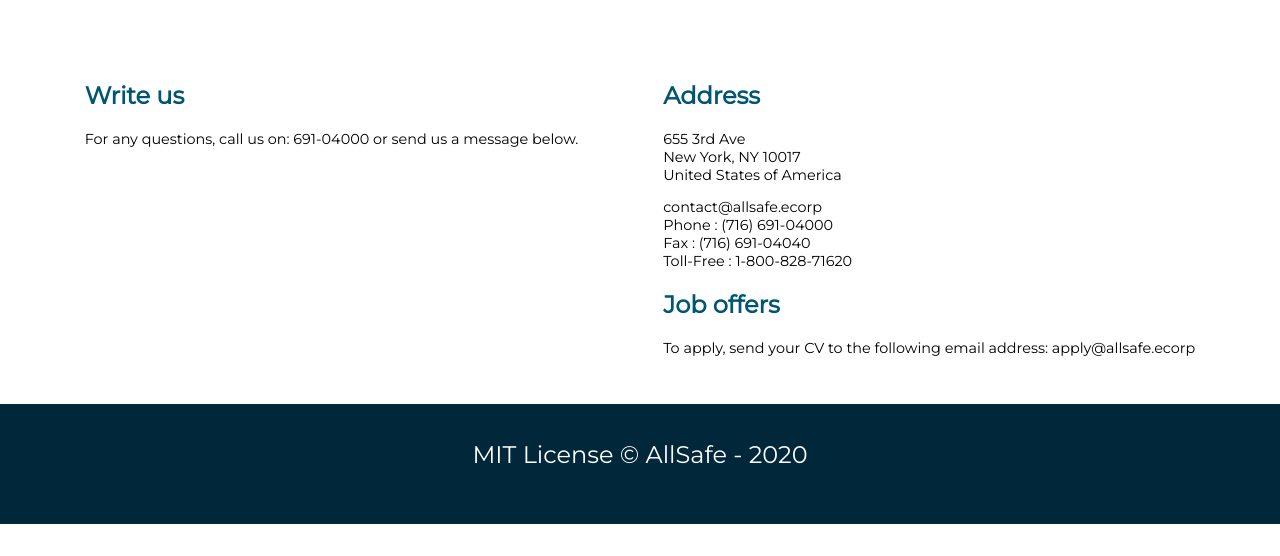
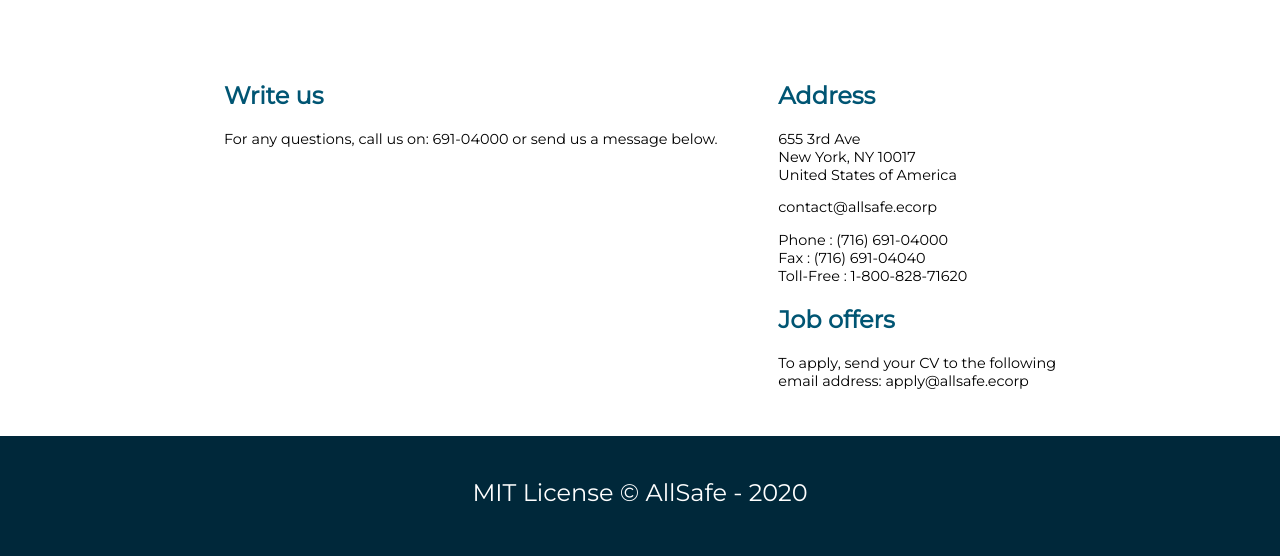
Before and after one commit to kleborgn/allsafe, a plain HTML site: page index.html in a window 1280 px wide. Shown: the part 4515-5071 px from the top of the page. Before the commit the page ends 5039 px from the top, so only its background shows below. Drawn offline with nearby package versions, Linux system fonts and the light colour scheme; some packages are replaced by stand-ins of ours.

Commit message:
address & footer

```diff
--- a/css/style.css
+++ b/css/style.css
@@ -359,6 +359,12 @@ main > aside h3 {
     color: rgb(0, 85, 115);
 }
 
+#contact .article-container {
+    width: 65%;
+    margin: auto;
+    justify-content: space-between;
+}
+
 /* FOOTER */
 
 footer {
@@ -370,7 +376,7 @@ footer {
 footer > h1 {
     font-size: 1.5em;
     font-weight: 500;
-    padding-top: 1.5em;
+    padding-top: 1.75em;
     margin: 0;
 }
 
--- a/index.html
+++ b/index.html
@@ -208,13 +208,16 @@
               655 3rd Ave</br>New York, NY 10017</br>United States of America
             </p>
             <p>
-              contact@allsafe.ecorp</br>Phone : (716) 691-04000</br>Fax : (716) 691-04040</br>Toll-Free : 1-800-828-71620
+              contact@allsafe.ecorp
+            </p>
+            <p>
+              Phone : (716) 691-04000</br>Fax : (716) 691-04040</br>Toll-Free : 1-800-828-71620
             </p>
           </article>
           <article id="job-offers">
             <h2>Job offers</h2>
             <p>
-              To apply, send your CV to the following email address: apply@allsafe.ecorp
+              To apply, send your CV to the following</br>email address: apply@allsafe.ecorp
             </p>
           </article>
         </div>
```
